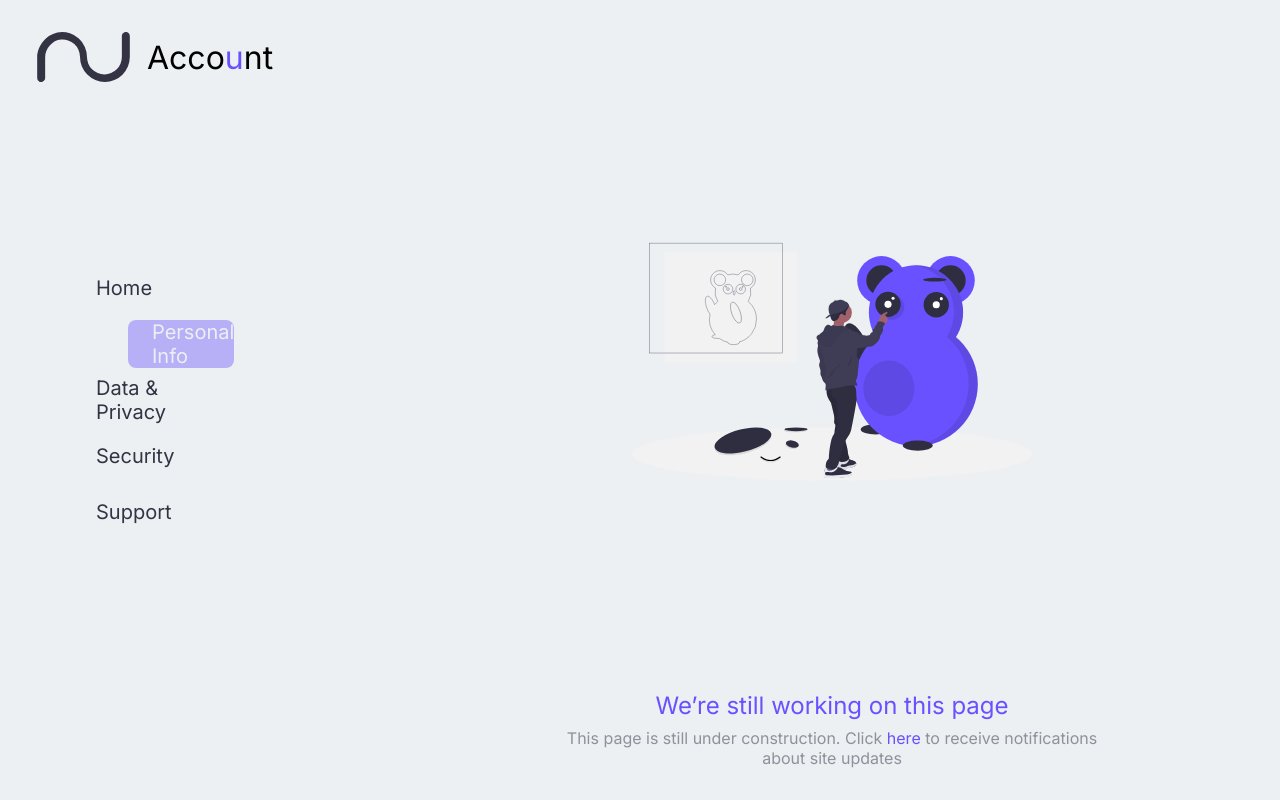
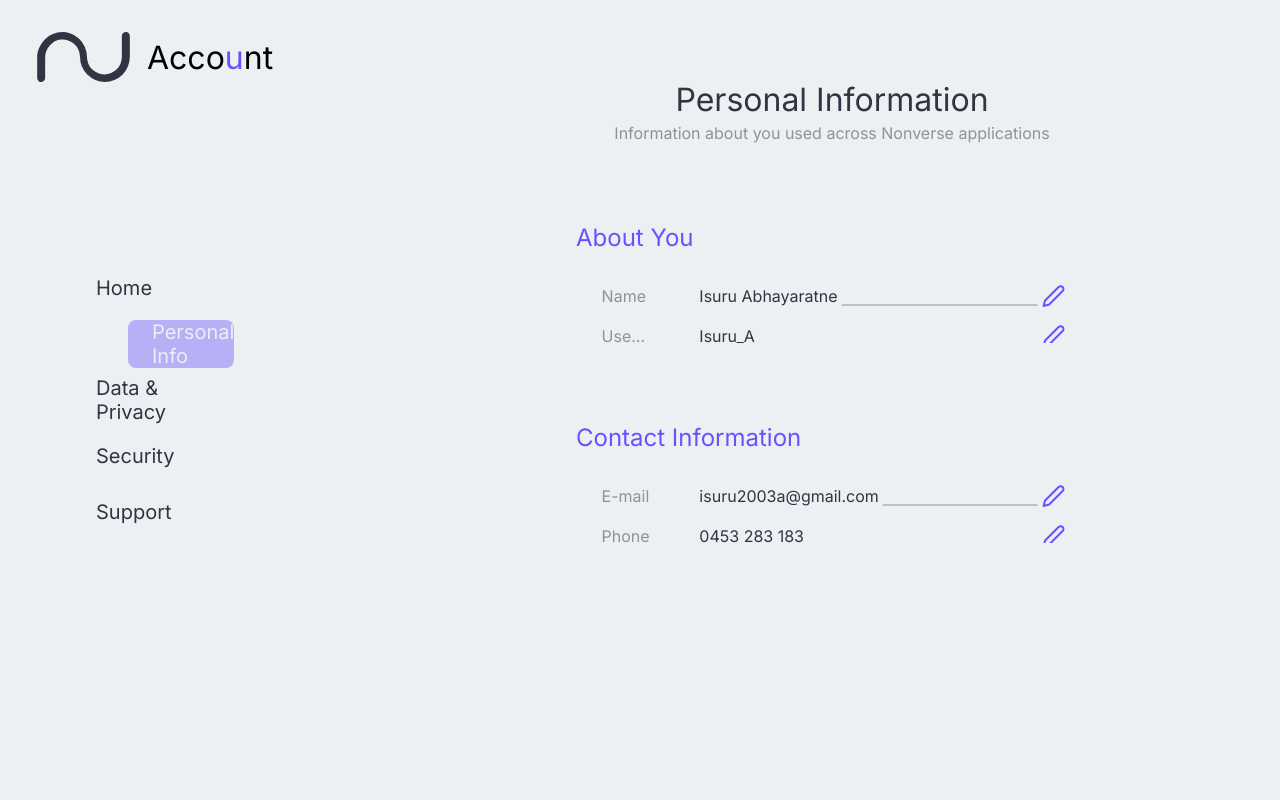
Before and after one commit to nonverse/Account, a React (Create React App) app: page /personal-info in a window 1280 px wide. Built offline with nearby package versions, Linux system fonts and the light colour scheme.

Commit message:
Started creating 'Personal Information' content container

```diff
--- /dev/null
+++ b/src/components/PersonalInfo/PersonalInfo.jsx
@@ -0,0 +1,16 @@
+import ContentContainer from "../ContentContainer";
+import AboutYou from "./AboutYou";
+import ContactInformation from "./ContactInformation";
+
+const PersonalInfo = () => {
+
+    return (
+        <ContentContainer heading="Personal Information"
+                          subHeading="Information about you used across Nonverse applications" doesScroll>
+            <AboutYou/>
+            <ContactInformation/>
+        </ContentContainer>
+    )
+}
+
+export default PersonalInfo
--- a/src/components/Router.jsx
+++ b/src/components/Router.jsx
@@ -1,6 +1,7 @@
 import {Route, Routes, useLocation} from "react-router";
 import {AnimatePresence} from "framer-motion";
 import UnderConstruction from "./UnderConstruction";
+import PersonalInfo from "./PersonalInfo/PersonalInfo";
 
 const Router = () => {
 
@@ -9,6 +10,7 @@ const Router = () => {
     return (
         <AnimatePresence mode="wait">
             <Routes location={location} key={location.pathname}>
+                <Route path={"/personal-info"} element={<PersonalInfo/>}/>
                 <Route path={"*"} element={<UnderConstruction/>}/>
             </Routes>
         </AnimatePresence>
```
